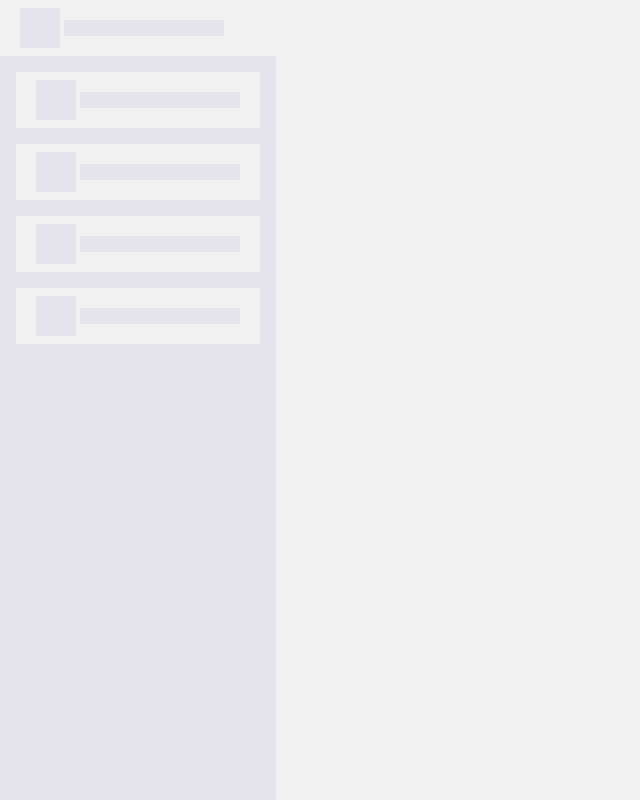
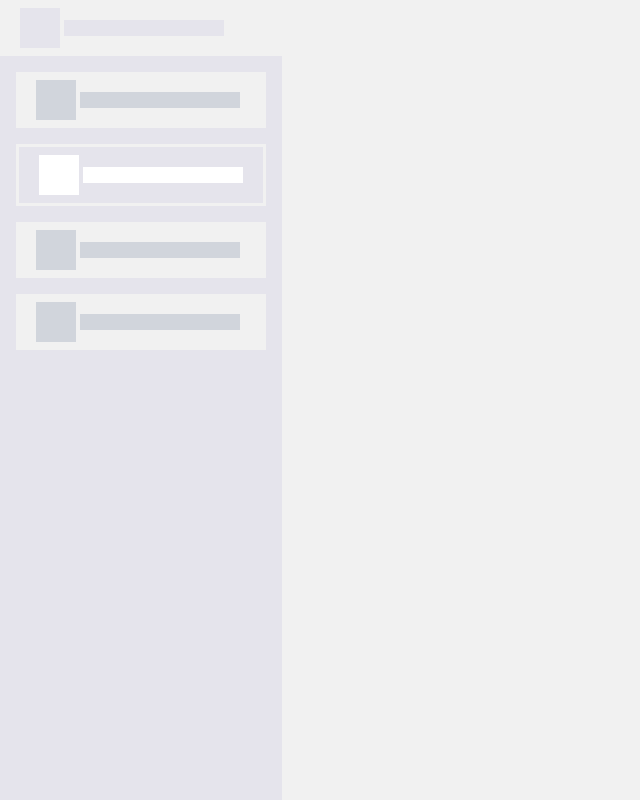
Before and after one commit to PermangkatanSantuy/SawitFit-FE, a Next.js app: page /dashboard/nutrition in a window 1280 px wide. Shown: the whole page, without its empty margins (0-640 px from the left). Built offline with nearby package versions, Linux system fonts and the light colour scheme.

Commit message:
[KAN-43] Sidebar Component update. - Now has active effects

```diff
--- a/app/dashboard/page.tsx
+++ b/app/dashboard/page.tsx
@@ -0,0 +1,12 @@
+import SidebarApp from "../../components/Sidebar/Sidebar";
+
+export default function Dashboard() {
+  return (
+    <>
+      <SidebarApp />
+      <div className="">
+        <main className=""></main>
+      </div>
+    </>
+  );
+}
--- a/components/Sidebar/Sidebar.tsx
+++ b/components/Sidebar/Sidebar.tsx
@@ -1,7 +1,16 @@
+"use client";
+
+import Link from "next/link";
+import { usePathname } from "next/navigation";
 import { ReactNode } from "react";
 
 interface WrapperProps {
   children: ReactNode;
+}
+
+interface HTTPLinks {
+  name: string;
+  href: string;
 }
 
 export default function SidebarApp() {
@@ -9,10 +18,10 @@ export default function SidebarApp() {
     <Sidebar>
       <SidebarHeader />
       <SidebarContent>
-        <SidebarGroup />
-        <SidebarGroup />
-        <SidebarGroup />
-        <SidebarGroup />
+        <SidebarGroup name="Dashboard" href="/dashboard" />
+        <SidebarGroup name="Nutrition" href="/dashboard/nutrition" />
+        <SidebarGroup name="Workout" href="/dashboard/workout" />
+        <SidebarGroup name="Social" href="/dashboard/social" />
       </SidebarContent>
     </Sidebar>
   );
@@ -35,17 +44,27 @@ export function SidebarHeader() {
 
 export function SidebarContent({ children }: WrapperProps) {
   return (
-    <div className="flex flex-col fixed items-center p-4 gap-4 h-screen bg-(--color-bg-light-alt)">
+    <nav className="flex flex-col fixed items-center p-4 gap-4 h-screen bg-(--color-bg-light-alt)">
       {children}
-    </div>
+    </nav>
   );
 }
 
-export function SidebarGroup() {
+export function SidebarGroup({ name, href }: HTTPLinks) {
+  const pathname = usePathname();
+  const isActive = pathname === href;
+
   return (
-    <div className="flex flex-row items-center justify-start gap-(--spacing-tiny) w-full px-5 py-2 bg-(--color-bg-light)">
-      <div className="w-10 h-10 bg-(--color-bg-light-alt)"></div>
-      <div className="w-40 h-4 bg-(--color-bg-light-alt)"></div>
-    </div>
+    <Link
+      href={href}
+      className={`flex flex-row items-center justify-start gap-(--spacing-tiny) w-full px-5 py-2 ${
+        isActive
+          ? "border-(--color-bg-light) border-3"
+          : "bg-(--color-bg-light)"
+      }`}
+    >
+      <div className={`w-10 h-10 ${isActive ? "bg-white" : "bg-gray-300"}`} />
+      <div className={`w-40 h-4 ${isActive ? "bg-white" : "bg-gray-300"}`} />
+    </Link>
   );
 }
```
